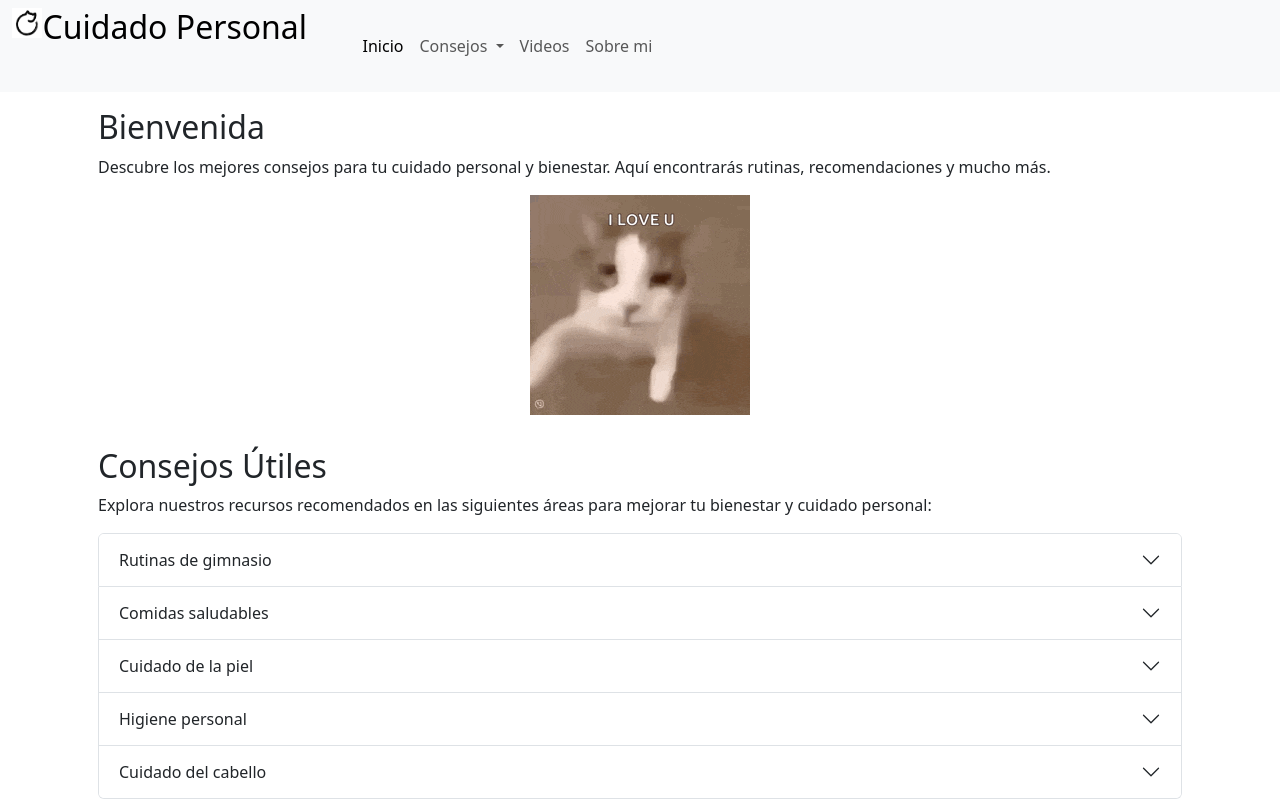
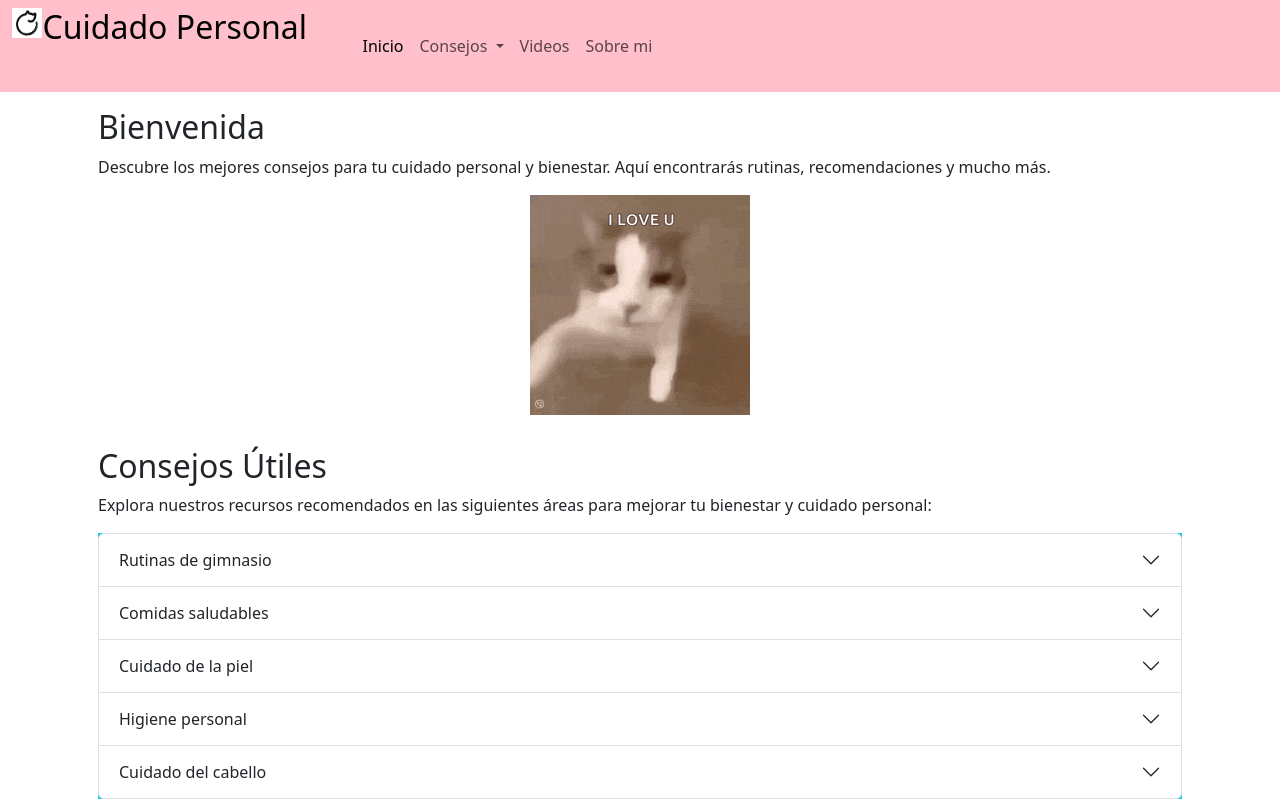
Before and after one commit to nnsab/generaciontproyecto, a website: page index.html in a window 1280 px wide. Shown: the top 801 px of the page. Drawn offline with Linux system fonts and the light colour scheme.

Commit message:
Correcciones menores

```diff
--- a/index.html
+++ b/index.html
@@ -8,7 +8,7 @@
 	</head>
 
 	<body>
-		<nav class="navbar navbar-expand-lg bg-body-tertiary">
+		<nav class="navbar navbar-expand-lg bg-primary">
 			<div class="container-fluid">
 				<div class="row text-center">
 					<div class="col-1">
@@ -67,7 +67,7 @@
 				<div class="section">
 					<h2>Consejos Útiles</h2>
 					<p>Explora nuestros recursos recomendados en las siguientes áreas para mejorar tu bienestar y cuidado personal:</p>
-					<div class="accordion" id="accordionExample">
+					<div class="accordion bg-info" id="accordionExample">
 						<div class="accordion-item">
 							<h2 class="accordion-header">
 								<button class="accordion-button collapsed" type="button" data-bs-toggle="collapse" data-bs-target="#collapseOne" aria-expanded="false" aria-controls="collapseOne">
```
Also changed, not shown: comidassaludables.html (+1 -1 lines), cuidadocabello.html (+1 -1 lines), cuidadopiel.html (+1 -1 lines), higienepersonal.html (+1 -1 lines), rutinasgimnasio.html (+1 -1 lines), sobre-mi.html (+2 -2 lines), videos.html (+1 -1 lines).
